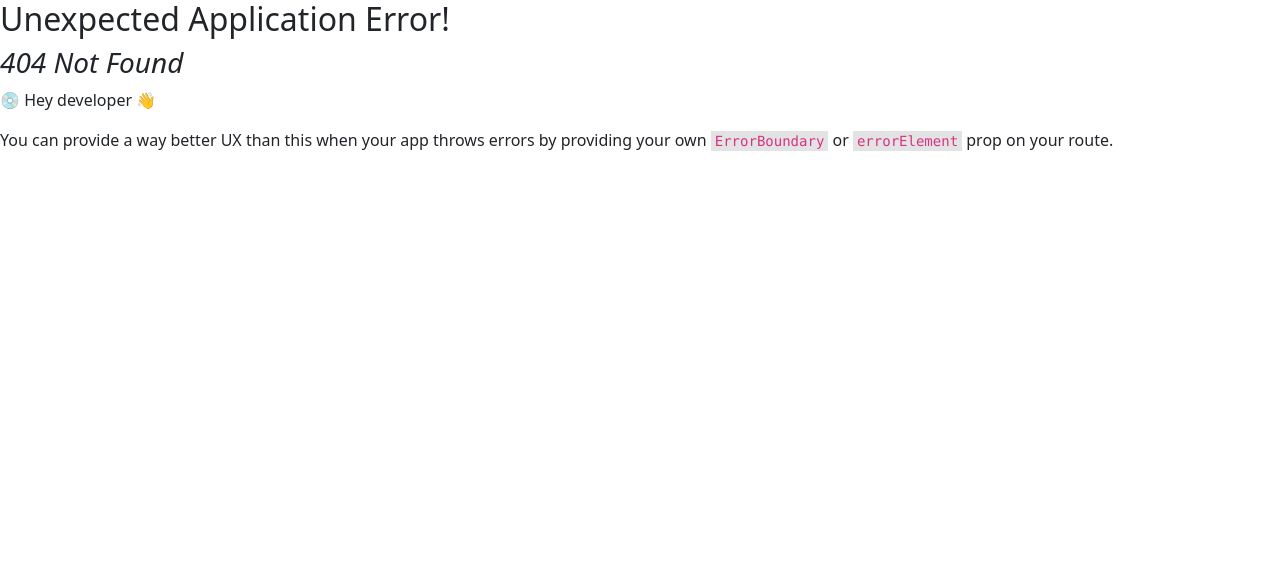
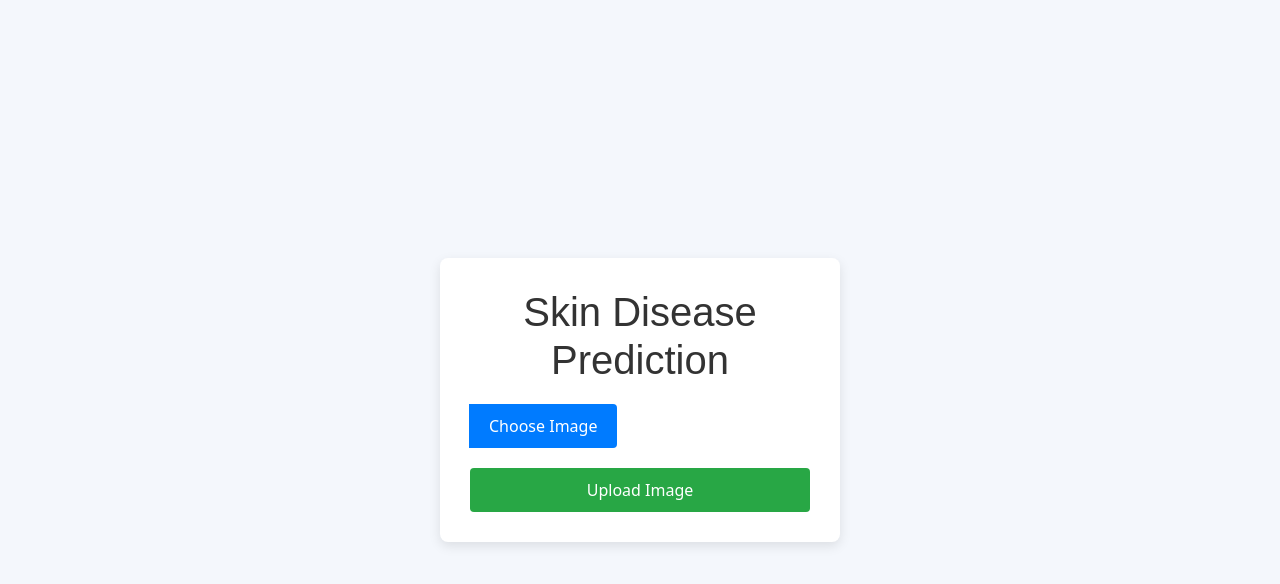
Before and after one commit to prashanth168/minor_project, a React (Create React App) app in the folder frontend/: page /image-detection in a window 1280 px wide. Before the commit this address had no page. Shown: the top 584 px of the page. Built offline with nearby package versions, Linux system fonts and the light colour scheme.

Commit message:
added changes

```diff
--- a/frontend/src/App.js
+++ b/frontend/src/App.js
@@ -8,6 +8,7 @@ import About from './Components/About';
 import Contact from './Components/Contact';
 import Dashboard from './Components/Dashboard';
 import Symptom from './SymptomChecker/Symptom';
+import UploadForm from './Components/UploadForm';
 function App() {
   let Router=createBrowserRouter([
     {
@@ -49,6 +50,10 @@ function App() {
     {
       path:'/symptom-checker',
       element:<Symptom/>
+    },
+    {
+      path:'/image-detection',
+      element:<UploadForm/>
     }
   ])
   return (
--- a/frontend/src/Components/Dashboard.js
+++ b/frontend/src/Components/Dashboard.js
@@ -19,7 +19,7 @@ function Dashboard() {
     {
       title: 'Skin disease detection',
       description: 'Quickly upload images to get instant AI-powered health insights.',
-    //   route: '/skin-disease-detection',
+      route: '/image-detection',
       img: '/assets/skin-detection.png',
     },
     {
--- /dev/null
+++ b/frontend/src/Components/UploadForm.css
@@ -0,0 +1,90 @@
+.upload-form-container {
+    display: flex;
+    justify-content: center;
+    align-items: center;
+    height: 100vh;
+    background-color: #f4f7fc;
+  }
+
+  .upload-form {
+    background-color: #fff;
+    border-radius: 8px;
+    box-shadow: 0 4px 12px rgba(0, 0, 0, 0.1);
+    padding: 30px;
+    width: 400px;
+    text-align: center;
+  }
+
+  .upload-form h1 {
+    font-family: 'Arial', sans-serif;
+    color: #333;
+    margin-bottom: 20px;
+  }
+
+  .input-group {
+    position: relative;
+    margin-bottom: 20px;
+  }
+
+  input[type="file"] {
+    display: none;
+  }
+
+  .upload-button {
+    background-color: #007bff;
+    color: white;
+    padding: 10px 20px;
+    font-size: 16px;
+    border-radius: 4px;
+    cursor: pointer;
+    transition: background-color 0.3s ease;
+  }
+
+  .upload-button:hover {
+    background-color: #0056b3;
+  }
+
+  .submit-button {
+    background-color: #28a745;
+    color: white;
+    padding: 10px 20px;
+    font-size: 16px;
+    border-radius: 4px;
+    cursor: pointer;
+    border: none;
+    width: 100%;
+    transition: background-color 0.3s ease;
+  }
+
+  .submit-button:hover {
+    background-color: #218838;
+  }
+
+  .error-message {
+    color: red;
+    font-size: 14px;
+    margin-top: 20px;
+  }
+
+  .predictions {
+    margin-top: 20px;
+    text-align: left;
+  }
+
+  .predictions ul {
+    list-style-type: none;
+    padding: 0;
+  }
+
+  .predictions li {
+    padding: 10px;
+    border-bottom: 1px solid #ccc;
+  }
+
+  .predictions li:last-child {
+    border-bottom: none;
+  }
+
+  strong {
+    font-weight: bold;
+  }
--- /dev/null
+++ b/frontend/src/Components/UploadForm.js
@@ -0,0 +1,84 @@
+import React, { useState } from 'react';
+import axios from 'axios';
+import './UploadForm.css';
+
+const UploadForm = () => {
+  const [selectedImage, setSelectedImage] = useState(null);
+  const [predictions, setPredictions] = useState([]);
+  const [loading, setLoading] = useState(false);
+  const [error, setError] = useState(null);
+
+  const handleImageChange = (e) => {
+    setSelectedImage(e.target.files[0]);
+  };
+
+  const handleSubmit = async (e) => {
+    e.preventDefault();
+    if (!selectedImage) {
+      alert('Please select an image!');
+      return;
+    }
+
+    const formData = new FormData();
+    formData.append('file', selectedImage);
+
+    setLoading(true);
+    setError(null);
+
+    try {
+      const response = await axios.post('http://127.0.0.1:8000/predict/', formData, {
+        headers: {
+          'Content-Type': 'multipart/form-data',
+        },
+      });
+
+      setPredictions(response.data.predictions);
+    } catch (err) {
+      setError('An error occurred while uploading the image');
+      console.error(err);
+    } finally {
+      setLoading(false);
+    }
+  };
+
+  return (
+    <div className="upload-form-container">
+      <div className="upload-form">
+        <h1>Skin Disease Prediction</h1>
+        <form onSubmit={handleSubmit}>
+          <div className="input-group">
+            <input
+              type="file"
+              accept="image/*"
+              onChange={handleImageChange}
+              id="image-upload"
+            />
+            <label htmlFor="image-upload" className="upload-button">
+              Choose Image
+            </label>
+          </div>
+          <button type="submit" className="submit-button" disabled={loading}>
+            {loading ? 'Uploading...' : 'Upload Image'}
+          </button>
+        </form>
+
+        {error && <p className="error-message">{error}</p>}
+
+        {predictions.length > 0 && (
+          <div className="predictions">
+            <h2>Predictions:</h2>
+            <ul>
+              {predictions.map((prediction, index) => (
+                <li key={index}>
+                  <strong>{prediction.class}</strong>: {prediction.confidence.toFixed(2)}%
+                </li>
+              ))}
+            </ul>
+          </div>
+        )}
+      </div>
+    </div>
+  );
+};
+
+export default UploadForm;
```
Also changed, not shown: 1 other file (tests, documents, lock files or other folders).
